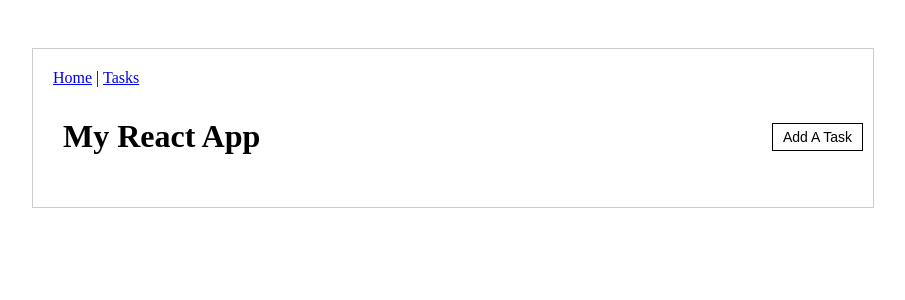
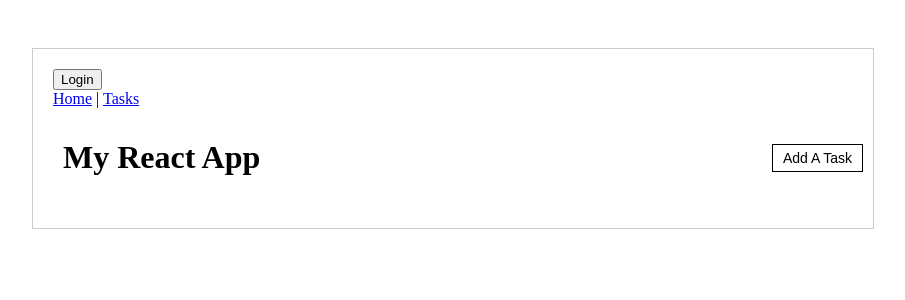
Before and after one commit to saraxixi/CS5610-Web-Development, a React (Vite) app in the folder week9/vite-project/: page / in a window 1280 px wide. Shown: the top 300 px of the page, without its empty margins (16-921 px from the left). Built offline with nearby package versions, Linux system fonts and the light colour scheme; no server answers; data requests are answered from the project's data file.

Commit message:
feat: implement Auth0 authentication with LoginButton component and environment variables

```diff
--- a/week9/vite-project/src/App.jsx
+++ b/week9/vite-project/src/App.jsx
@@ -4,6 +4,7 @@ import TaskList from "./components/TaskList";
 import {Routes, Route, Link, Outlet } from "react-router"
 import TaskDetails from "./components/TaskDetails";
 import AddTask from "./components/AddTask";
+import LoginButton from "./components/LoginButton";
 
 function App() {
   const [tasks, setTasks] = useState([]);
@@ -50,7 +51,7 @@ function App() {
 
   return (
     <div className="app-container">
-
+      <LoginButton />
       <nav>
         <Link to="/">Home</Link> | <Link to="/tasks">Tasks</Link>
       </nav>
--- /dev/null
+++ b/week9/vite-project/src/components/Auth0ProviderWithHistory.jsx
@@ -0,0 +1,20 @@
+import React from "react";
+import { Auth0Provider } from "@auth0/auth0-react";
+import { useNavigate } from "react-router";
+
+export const Auth0ProviderWithHistory = ({ children }) => {
+  const navigate = useNavigate();
+
+  return (
+    <Auth0Provider
+      domain={import.meta.env.VITE_AUTH0_DOMAIN}
+      clientId={import.meta.env.VITE_AUTH0_CLIENT_ID}
+      authorizationParams={{ redirect_uri: window.location.origin }}
+      onRedirectCallback={(appState) => {
+        navigate((appState && appState.returnTo) || window.location.pathname);
+      }}
+    >
+      {children}
+    </Auth0Provider>
+  );
+};
--- a/week9/vite-project/src/components/Auth0ProviderWithHistory.jsx.jsx
+++ /dev/null
@@ -1,12 +0,0 @@
-import React from "react";
-import { Auth0Provider } from "@auth0/auth0-react";
-
-export const Auth0ProviderWithHistory = ({ children }) => {
-  console.log(import.meta.env)
-
-  return (
-    <Auth0Provider domain={import.meta.env.VITE_AUTH0_DOMAIN} clienId={import.meta.env.VITE_AUTH0_CLIENT_ID}>
-     {children}
-    </Auth0Provider>
-  );
-}
--- /dev/null
+++ b/week9/vite-project/src/components/LoginButton.jsx
@@ -0,0 +1,15 @@
+import { useAuth0 } from "@auth0/auth0-react";
+import React from "react";
+
+export default function LoginButton() {
+  const { loginWithRedirect } = useAuth0();
+  function loginHandler() {
+    loginWithRedirect();
+  }
+
+  return (
+    <button onClick={loginHandler}>
+      Login
+    </button>
+  )
+}
```
Also changed, not shown: 1 other file (tests, documents, lock files or other folders).
